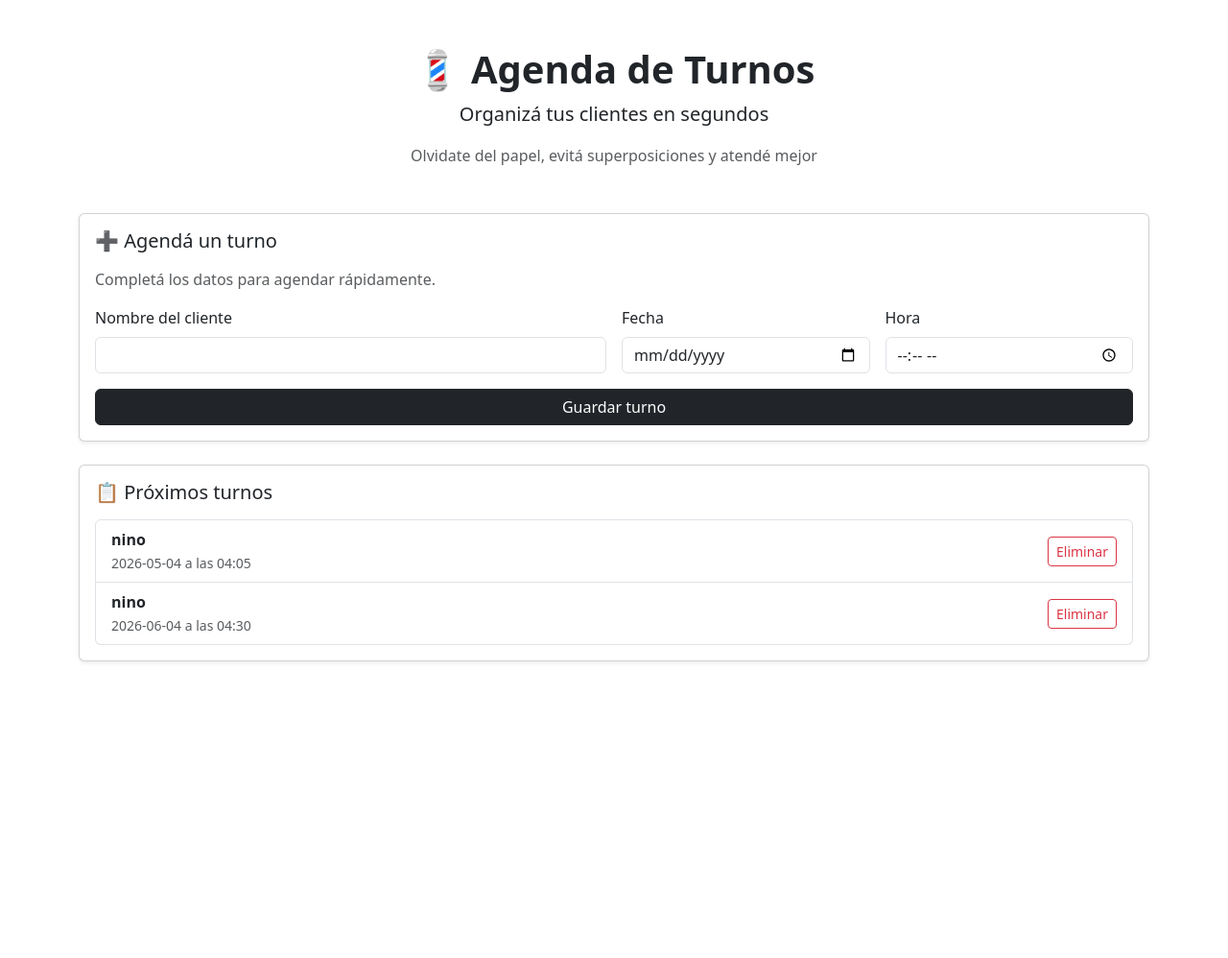
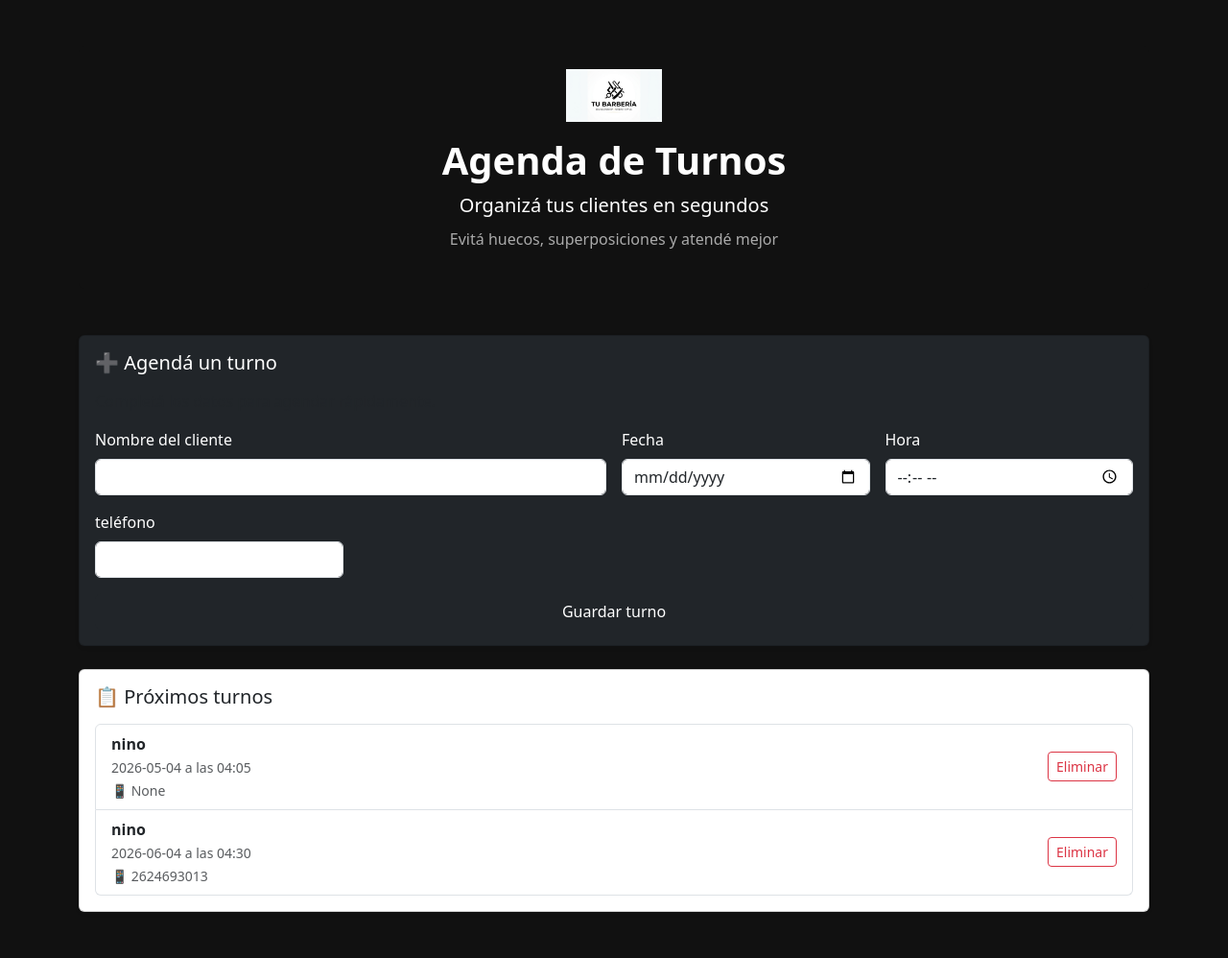
Before and after one commit to NinoMg/AgendaDeTurnos, a Flask app: page / in a window 1280 px wide. Shown: the whole page at 96% size. Before the commit the page ends 690 px from the top, so only its background shows below. Run offline with Flask 3, Linux system fonts and the light colour scheme; data comes from the database, SQL or seed files in the repository; both versions use the stored data as it was after the commit.

Commit message:
agrego telefono seguro

```diff
--- a/app.py
+++ b/app.py
@@ -7,6 +7,18 @@
 app.secret_key = os.environ.get("SECRET_KEY", "dev")
 
 # Inicializar base de datos
+def agregar_columna_si_no_existe():
+    conn = sqlite3.connect('turnos.db')
+    c = conn.cursor()
+
+    try:
+        c.execute("ALTER TABLE turnos ADD COLUMN telefono TEXT")
+    except:
+        pass  # si ya existe, no hace nada
+
+    conn.commit()
+    conn.close()
+
 def init_db():
     conn = sqlite3.connect('turnos.db')
     c = conn.cursor()
@@ -35,9 +47,14 @@
     nombre = request.form.get('nombre', '').strip()
     fecha = request.form.get('fecha', '').strip()
     hora = request.form.get('hora', '').strip()
+    telefono = request.form.get('telefono', '').strip()
 
     # Validación
     if not nombre or not fecha or not hora:
+        flash("Complete todos los campos", 'warning')
+        return redirect('/')
+
+    if not nombre or not fecha or not hora or not telefono:
         flash("Complete todos los campos", 'warning')
         return redirect('/')
 
@@ -55,8 +72,8 @@
 
     # Insertar turno
     c.execute(
-        "INSERT INTO turnos (nombre, fecha, hora) VALUES (?, ?, ?)",
-        (nombre, fecha, hora)
+        "INSERT INTO turnos (nombre, fecha, hora, telefono) VALUES (?, ?, ?, ?)",
+        (nombre, fecha, hora, telefono)
     )
     conn.commit()
     conn.close()
@@ -76,5 +93,6 @@
     return redirect('/')
 
 if __name__ == '__main__':
-    init_db()
-    app.run(debug=True)
+        init_db()
+        agregar_columna_si_no_existe()
+        app.run(debug=True)
--- a/templates/index.html
+++ b/templates/index.html
@@ -7,21 +7,29 @@
 
     <link href="https://cdn.jsdelivr.net/npm/bootstrap@5.3.0/dist/css/bootstrap.min.css" rel="stylesheet">
 </head>
-<body>
+
+<body style="background-color: #111; color: white;">
 
 <div class="container my-5">
 
     <!-- HERO / PRIMER IMPACTO -->
-    <div class="text-center mb-5">
-    <h1 class="fw-bold">💈 Agenda de Turnos</h1>
+    <div class="text-center mb-5 p-4 rounded" style="background-color: #111; color: white;">
 
-    <p class="lead">
+    <img src="{{ url_for('static', filename='logoClaro.png') }}"
+         alt="logo"
+         style="max-width: 100px;"
+         class="mb-3">
+
+    <h1 class="fw-bold">Agenda de Turnos</h1>
+
+    <p class="lead mb-2">
         Organizá tus clientes en segundos
     </p>
 
-    <p class="text-muted">
-        Olvidate del papel, evitá superposiciones y atendé mejor
+    <p style="color: #aaa;">
+        Evitá huecos, superposiciones y atendé mejor
     </p>
+
 </div>
 
     <!-- MENSAJES -->
@@ -37,7 +45,7 @@
     {% endwith %}
 
     <!-- FORMULARIO -->
-    <div class="card shadow-sm mb-4">
+    <div class="card shadow-sm mb-4 bg-dark text-white">
         <div class="card-body">
 
             <h5 class="mb-3">➕ Agendá un turno</h5>
@@ -63,6 +71,12 @@
                     <div class="invalid-feedback">Seleccione una hora.</div>
                 </div>
 
+                <div class="col-md-3">
+                    <label for="telefono" class="form-label">teléfono</label>
+                    <input type="tel" class="form-control" id="telefono" name="telefono" required>
+                    <div class="invalid-feedback">Ingrese su número de teléfono.</div>
+                </div>
+
                 <div class="col-12">
                     <button type="submit" class="btn btn-dark w-100">
                         Guardar turno
@@ -84,10 +98,11 @@
                     <li class="list-group-item d-flex justify-content-between align-items-center">
 
                         <div>
-                            <strong>{{ turno[1] }}</strong><br>
-                            <small class="text-muted">
-                                {{ turno[2] }} a las {{ turno[3] }}
-                            </small>
+                          <strong>{{ turno[1] }}</strong><br>
+                          <small class="text-muted">
+                            {{ turno[2] }} a las {{ turno[3] }} <br>
+                            📱 {{ turno[4] }}
+                          </small>
                         </div>
 
                         <a href="/eliminar/{{ turno[0] }}"
```
Also changed, not shown: static/logoClaro.png (added), static/logoOscuro.png (added), turnos.db.
